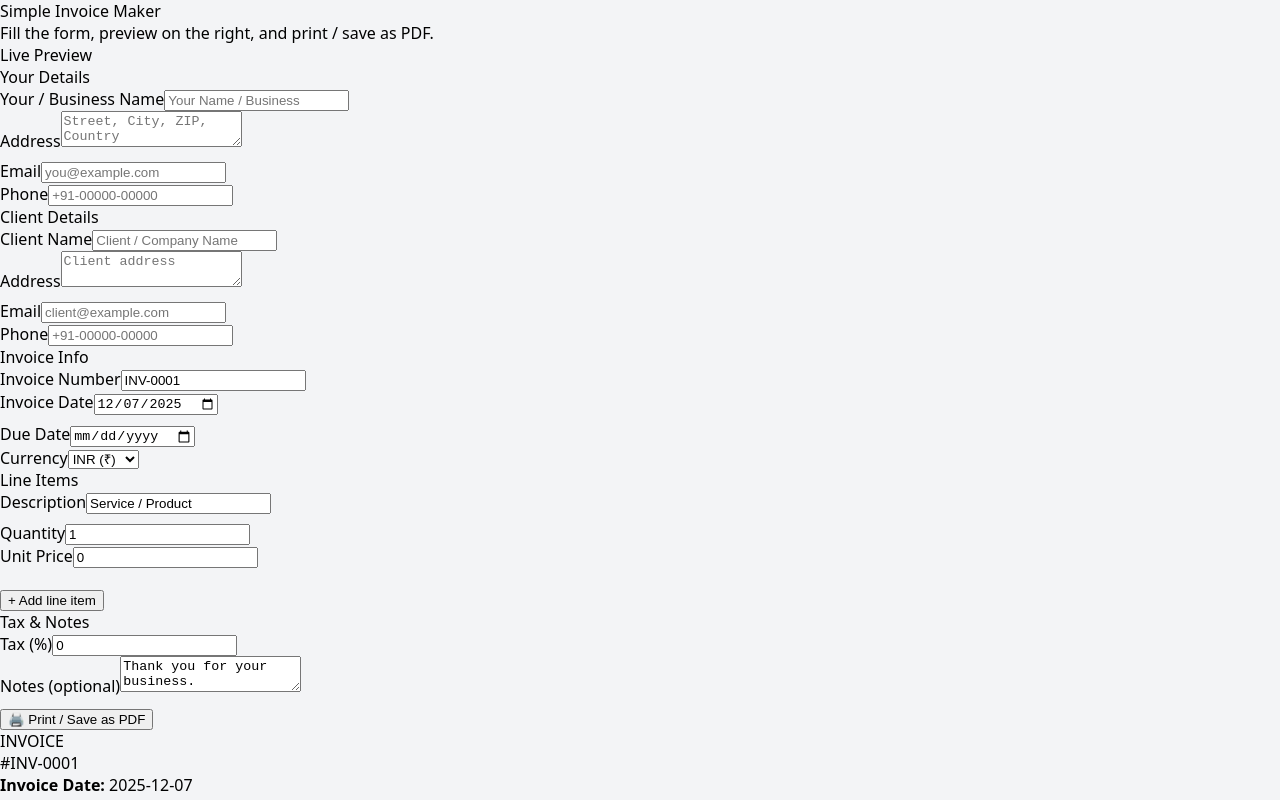
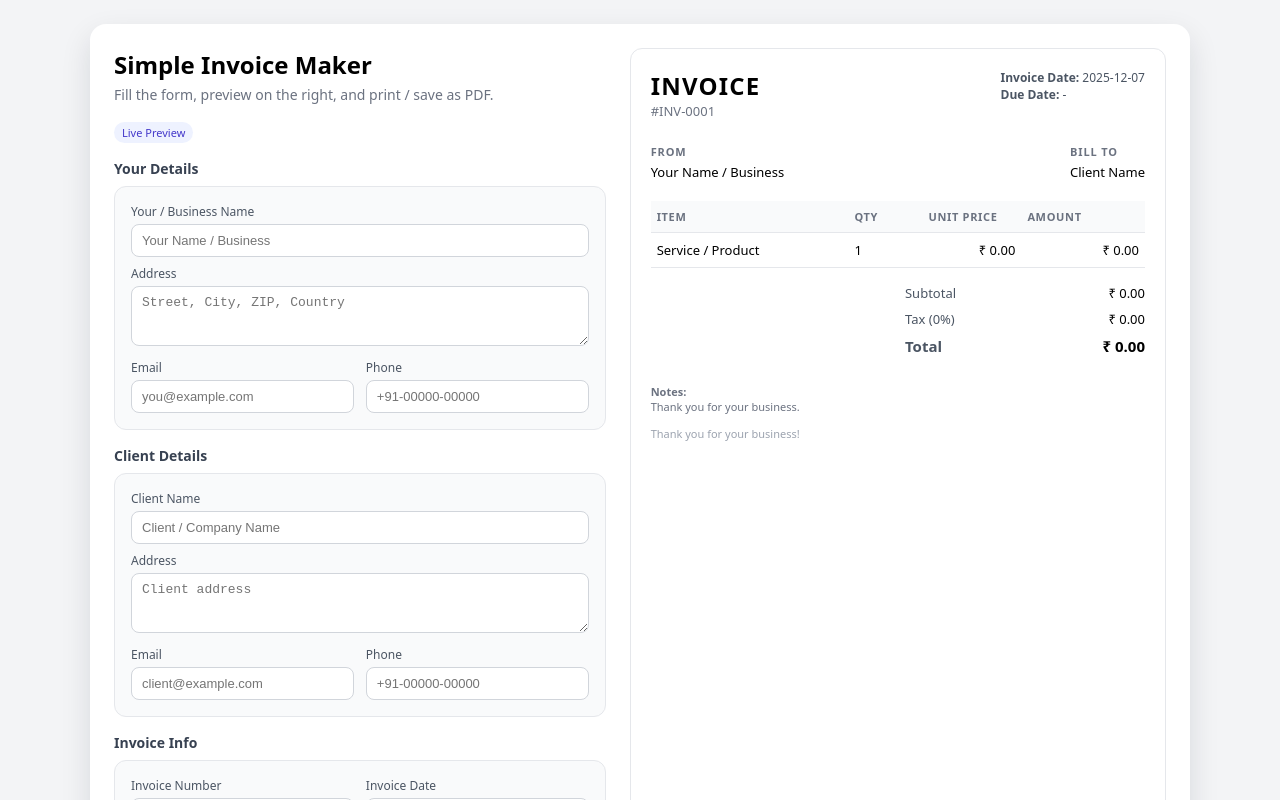
Before and after one commit to abhayswami2004-source/invice-maker, a Next.js app: page / in a window 1280 px wide. Shown: the top 800 px of the page. Built offline with nearby package versions, Linux system fonts and the light colour scheme.

Commit message:
Revise globals.css for layout and print styles
Refactor global styles for better layout and print handling.

```diff
--- a/app/globals.css
+++ b/app/globals.css
@@ -1,58 +1,248 @@
-/* ---------- Print-only rules: hide everything except the invoice preview ---------- */
-@media print {
-  /* hide everything on the page by default */
-  body * {
-    visibility: hidden !important;
-    display: none !important;
+* {
+  box-sizing: border-box;
 }
 
-  /* show the preview container and its children */
-  .preview-container,
-  .preview-container * {
-    visibility: visible !important;
-    display: block !important;
+body {
+  margin: 0;
 }
 
-  /* ensure preview fills the page */
-  .preview-container {
-    position: absolute !important;
-    top: 0 !important;
-    left: 0 !important;
-    width: 100% !important;
-    height: auto !important;
-    margin: 0 !important;
-    padding: 12mm !important; /* printable padding */
-    box-shadow: none !important;
-    background: #fff !important;
-    border-radius: 0 !important;
+.main-container {
+  min-height: 100vh;
+  padding: 24px;
 }
 
-  /* hide any element that has .no-print explicitly */
-  .no-print {
-    display: none !important;
-    visibility: hidden !important;
+.app-shell {
+  max-width: 1100px;
+  margin: 0 auto;
+  background: #ffffff;
+  border-radius: 16px;
+  box-shadow: 0 12px 30px rgba(15, 23, 42, 0.12);
+  padding: 24px;
+  display: grid;
+  grid-template-columns: 1.1fr 1.2fr;
+  gap: 24px;
+}
+
+@media (max-width: 900px) {
+  .app-shell {
+    grid-template-columns: 1fr;
   }
 }
 
-@media print {
-  /* hide everything by default */
-  body * {
-    visibility: hidden !important;
-    display: none !important;
+.app-title {
+  font-size: 24px;
+  font-weight: 700;
+  margin-bottom: 4px;
 }
 
-  /* show the preview container and its children */
-  .preview-container, .preview-container * {
-    visibility: visible !important;
-    display: block !important;
+.app-subtitle {
+  font-size: 14px;
+  color: #6b7280;
+  margin-bottom: 16px;
 }
 
-  /* position the preview at top-left and use full width */
+.section-title {
+  font-size: 14px;
+  font-weight: 600;
+  margin: 16px 0 8px;
+  color: #374151;
+}
+
+.card {
+  border: 1px solid #e5e7eb;
+  border-radius: 12px;
+  padding: 16px;
+  background: #f9fafb;
+}
+
+.label {
+  display: block;
+  font-size: 12px;
+  font-weight: 500;
+  margin-bottom: 4px;
+  color: #4b5563;
+}
+
+.input,
+.textarea,
+.select {
+  width: 100%;
+  padding: 8px 10px;
+  font-size: 13px;
+  border-radius: 8px;
+  border: 1px solid #d1d5db;
+  outline: none;
+  background: #ffffff;
+  transition: border-color 0.15s, box-shadow 0.15s;
+}
+
+.input:focus,
+.textarea:focus,
+.select:focus {
+  border-color: #4f46e5;
+  box-shadow: 0 0 0 1px rgba(79, 70, 229, 0.3);
+}
+
+.textarea {
+  resize: vertical;
+  min-height: 60px;
+}
+
+.flex-row {
+  display: flex;
+  gap: 12px;
+}
+
+.flex-1 {
+  flex: 1;
+}
+
+.button {
+  padding: 10px 16px;
+  font-size: 14px;
+  border-radius: 999px;
+  border: none;
+  cursor: pointer;
+  font-weight: 500;
+  display: inline-flex;
+  align-items: center;
+  gap: 6px;
+}
+
+.button-primary {
+  background: #4f46e5;
+  color: white;
+}
+
+.button-ghost {
+  background: transparent;
+  border: 1px dashed #9ca3af;
+  color: #374151;
+}
+
+.button:active {
+  transform: translateY(1px);
+}
+
+.badge {
+  display: inline-block;
+  font-size: 11px;
+  padding: 3px 8px;
+  border-radius: 999px;
+  background: #eef2ff;
+  color: #4338ca;
+  font-weight: 500;
+}
+
 .preview-container {
-    position: absolute !important;
-    top: 0 !important;
-    left: 0 !important;
-    width: 100% !important;
-    height: auto !important;
+  border-radius: 12px;
+  border: 1px solid #e5e7eb;
+  background: white;
+  padding: 20px;
 }
+
+.invoice-header {
+  display: flex;
+  justify-content: space-between;
+  align-items: flex-start;
+  margin-bottom: 24px;
 }
+
+.invoice-title {
+  font-size: 24px;
+  font-weight: 700;
+  letter-spacing: 0.05em;
+}
+
+.invoice-number {
+  font-size: 13px;
+  color: #6b7280;
+}
+
+.invoice-meta {
+  font-size: 12px;
+  color: #4b5563;
+}
+
+.invoice-two-column {
+  display: flex;
+  justify-content: space-between;
+  gap: 24px;
+  font-size: 13px;
+  margin-bottom: 20px;
+}
+
+.invoice-box-title {
+  font-size: 11px;
+  font-weight: 600;
+  color: #6b7280;
+  letter-spacing: 0.08em;
+  text-transform: uppercase;
+  margin-bottom: 4px;
+}
+
+.invoice-text {
+  white-space: pre-wrap;
+}
+
+.items-table {
+  width: 100%;
+  border-collapse: collapse;
+  font-size: 13px;
+  margin-top: 8px;
+}
+
+.items-table th,
+.items-table td {
+  border-bottom: 1px solid #e5e7eb;
+  padding: 8px 6px;
+  text-align: left;
+}
+
+.items-table th {
+  font-size: 11px;
+  text-transform: uppercase;
+  letter-spacing: 0.06em;
+  color: #6b7280;
+  background: #f9fafb;
+}
+
+.items-table td.amount {
+  text-align: right;
+}
+
+.summary-row {
+  display: flex;
+  justify-content: flex-end;
+  margin-top: 12px;
+  font-size: 13px;
+}
+
+.summary-table {
+  width: 240px;
+  border-collapse: collapse;
+}
+
+.summary-table td {
+  padding: 4px 0;
+}
+
+.summary-label {
+  color: #4b5563;
+}
+
+.summary-value {
+  text-align: right;
+  font-weight: 500;
+}
+
+.summary-total {
+  font-size: 15px;
+  font-weight: 700;
+}
+
+.footer-note {
+  font-size: 11px;
+  color: #6b7280;
+  margin-top: 24px;
+}
```
Lines whose indentation alone changed are shown as unchanged.
